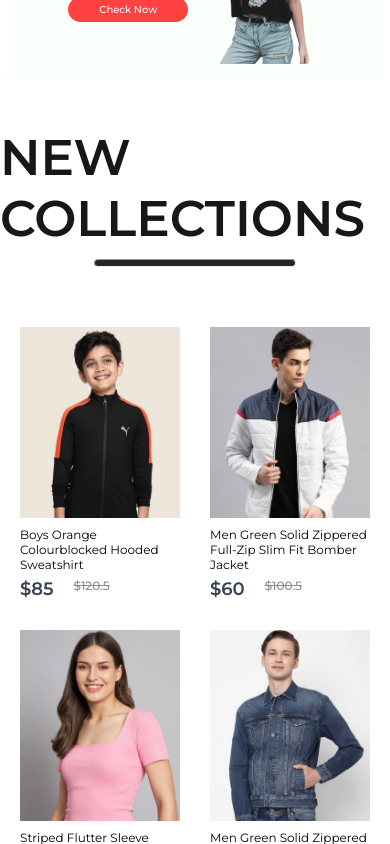
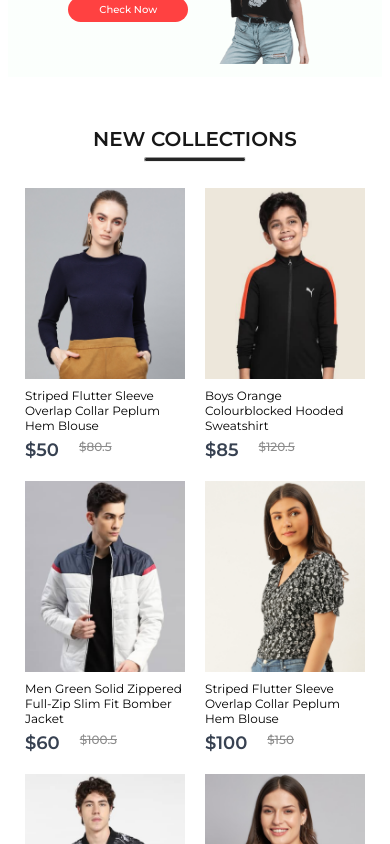
Before and after one commit to chandan9pandey/TrendDaze, a React (Vite) app in the folder frontend/: page / in a window 390 px wide. Shown: the part 1800-2644 px from the top of the page. Built offline with nearby package versions, Linux system fonts and the light colour scheme.

Commit message:
responsiveness for New Collections Section done

```diff
--- a/frontend/src/Components/NewCollections/NewCollections.css
+++ b/frontend/src/Components/NewCollections/NewCollections.css
@@ -22,3 +22,50 @@
 	margin-top: 50px;
 	gap: 30px;
 }
+@media (max-width: 1280px) {
+	.new-collections h1 {
+		font-size: 40px;
+	}
+	.new-collections hr {
+		width: 160px;
+		height: 4px;
+	}
+	.collections {
+		gap: 20px;
+		margin-top: 30px;
+	}
+}
+@media (max-width: 1024px) {
+	.new-collections h1 {
+		font-size: 30px;
+	}
+	.new-collections hr {
+		width: 120px;
+		height: 3px;
+	}
+	.collections {
+		gap: 15px;
+		margin-top: 20px;
+	}
+}
+@media (max-width: 800px) {
+	.new-collections {
+		gap: 6px;
+	}
+	.new-collections h1 {
+		font-size: 20px;
+	}
+	.new-collections hr {
+		width: 100px;
+	}
+	.collections {
+		gap: 5px;
+	}
+}
+@media (max-width: 500px) {
+	.collections {
+		display: grid;
+		grid-template-columns: 1fr 1fr;
+		gap: 20px;
+	}
+}
```
